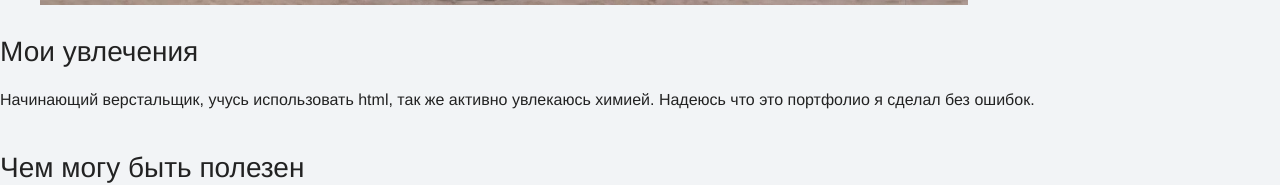
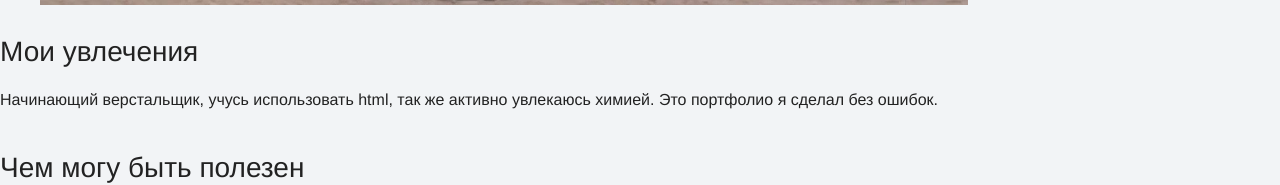
Before and after one commit to emil606/emil, a plain HTML site: page index.html in a window 1280 px wide. Shown: the part 1703-1888 px from the top of the page. Drawn offline with Linux system fonts and the light colour scheme; files whose address does not match are found by name.

Commit message:
redacting

```diff
--- a/index.html
+++ b/index.html
@@ -25,7 +25,7 @@
   <img src="user.jpg" width="928" height="536" alt="Фотография меня">
 </figure>
       <h3>Мои увлечения</h3>
-      <p>Начинающий верстальщик, учусь использовать html, так же активно увлекаюсь химией. Надеюсь что это портфолио я сделал без ошибок.</p>
+      <p>Начинающий верстальщик, учусь использовать html, так же активно увлекаюсь химией. Это портфолио я сделал без ошибок.</p>
       <h3>Чем могу быть полезен</h3>
       <p>Я могу написать портфолио, так же, помочь с написанием портфолио другим людям.</p>
     </section>
```
